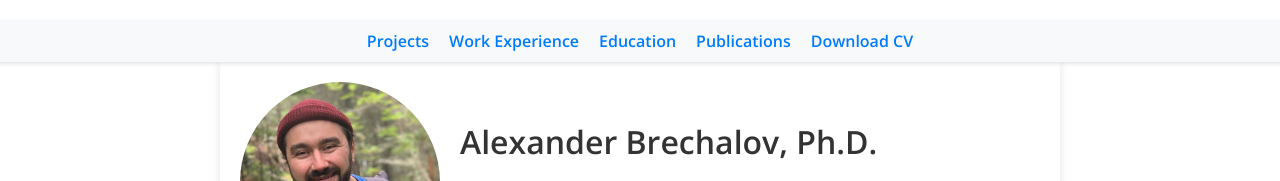
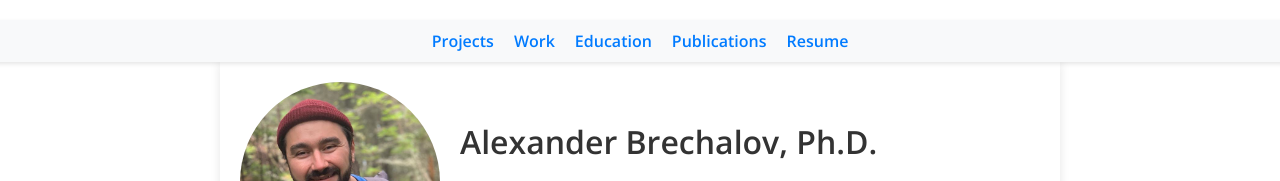
Before and after one commit to brainchalov/brainchalov.github.io, a plain HTML site: page index.html in a window 1280 px wide. Shown: the top 181 px of the page. Drawn offline with nearby package versions, Linux system fonts and the light colour scheme.

Commit message:
Shorter header index.html

```diff
--- a/index.html
+++ b/index.html
@@ -112,10 +112,10 @@
     <nav>
         <ul>
             <li><a href="#projects">Projects</a></li>
-            <li><a href="#work-experience">Work Experience</a></li>
+            <li><a href="#work-experience">Work</a></li>
             <li><a href="#education">Education</a></li>
             <li><a href="#publications">Publications</a></li>
-            <li><a href="Resume_Brechalov_2024.pdf" target="_blank">Download CV</a></li>
+            <li><a href="Resume_Brechalov_2024.pdf" target="_blank">Resume</a></li>
         </ul>
     </nav>
     <div class="container">
```
